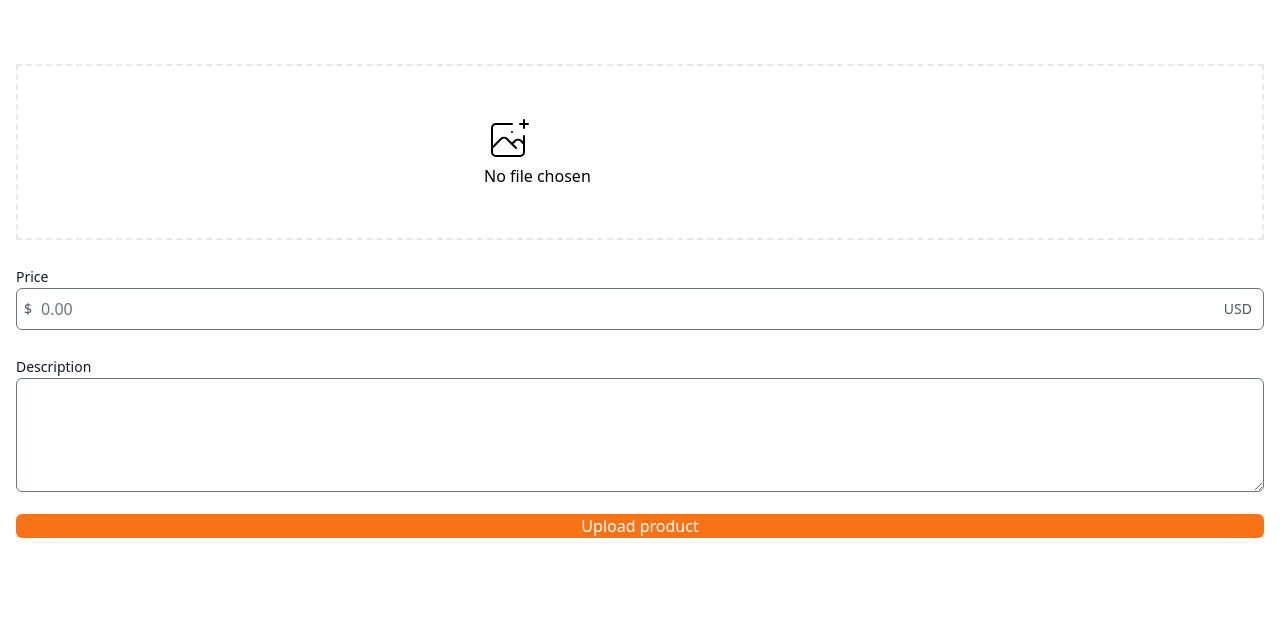
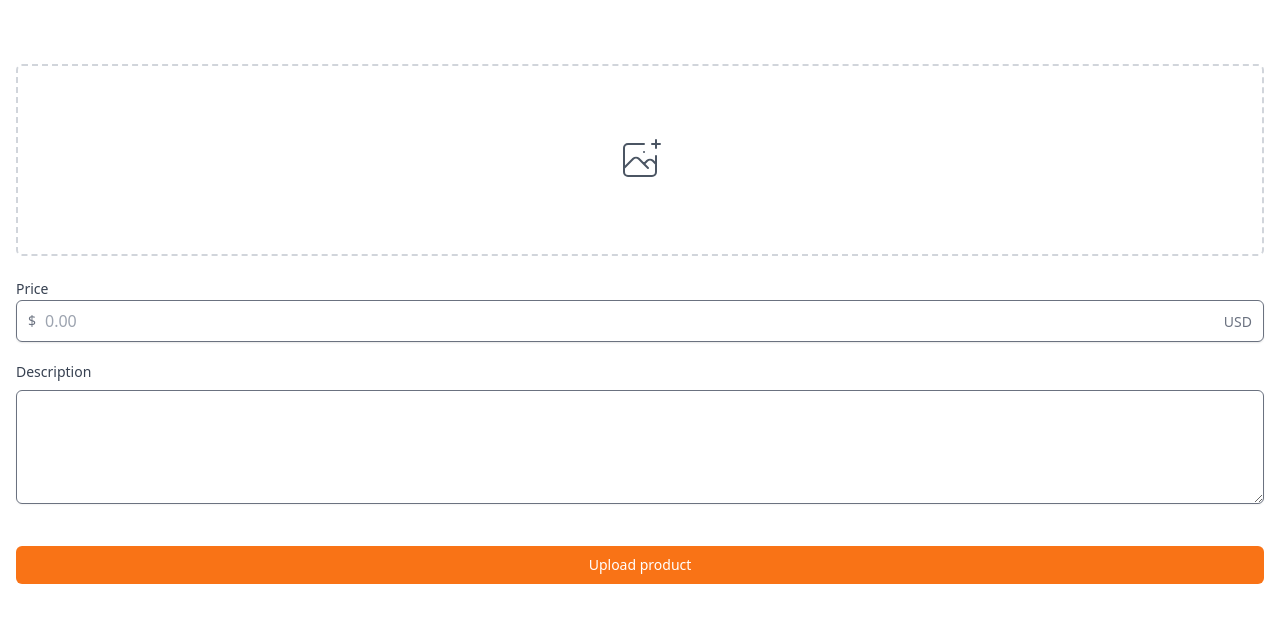
Before and after one commit to ysjkof/nmd-carrot-market, a Next.js app: page /items/upload in a window 1280 px wide. Shown: the top 622 px of the page. Built offline with nearby package versions, Linux system fonts and the light colour scheme.

Commit message:
#5.5 Upload Item, 니코 스타일

```diff
--- a/pages/items/upload.tsx
+++ b/pages/items/upload.tsx
@@ -2,9 +2,9 @@ import type { NextPage } from "next";
 
 const Upload: NextPage = () => {
   return (
-    <div className="mt-16 px-4">
-      <div className="flex h-44 items-center justify-center border-2 border-dashed hover:border-orange-600">
-        <label>
+    <div className="py-16 px-4">
+      <div>
+        <label className="flex h-48 w-full cursor-pointer items-center justify-center rounded-md border-2 border-dashed border-gray-300 text-gray-600 hover:border-orange-500 hover:text-orange-500">
           <svg
             className="h-12 w-12"
             stroke="currentColor"
@@ -19,36 +19,40 @@ const Upload: NextPage = () => {
               strokeLinejoin="round"
             />
           </svg>
-
-          <input type="file" className="file:hidden" />
+          <input type="file" className="hidden" />
         </label>
       </div>
-      <div className="my-6">
-        <label className="text-sm text-gray-900">Price</label>
-        <div className="flex items-center ">
-          <div className="absolute px-2 text-sm text-gray-600">
-            <span>$</span>
+      <div className="my-5">
+        <label htmlFor="price" className="mb-1 text-sm text-gray-700">
+          Price
+        </label>
+        <div className="relative flex items-center rounded-md shadow-sm">
+          <div className="pointer-events-none absolute flex items-center justify-center pl-3 ">
+            <span className="text-sm text-gray-500">$</span>
           </div>
           <input
+            id="price"
             type="text"
             placeholder="0.00"
-            className="w-full rounded-md px-6 text-gray-500 hover:ring-2 hover:ring-orange-500 hover:ring-offset-2 focus:border-orange-500 focus:ring-2 focus:ring-orange-500 "
+            className="w-full appearance-none rounded-md py-2 pl-7 placeholder-gray-400 shadow-sm focus:border-orange-500 focus:ring-orange-500 "
           />
-          <div className="absolute right-5 px-2 text-sm text-gray-600">
-            <span>USD</span>
+          <div className="absolute right-0 pr-3 ">
+            <span className="text-sm text-gray-500">USD</span>
           </div>
         </div>
       </div>
       <div className="mb-4">
-        <label className="text-sm text-gray-900">Description</label>
+        <label className="mb-1 block text-sm font-medium text-gray-700">
+          Description
+        </label>
         <div>
           <textarea
-            className="w-full rounded-md hover:ring-2 hover:ring-orange-500 hover:ring-offset-2 focus:border-orange-500 focus:ring-2 focus:ring-orange-500"
+            className="mt-1 w-full rounded-md shadow-sm focus:border-orange-500 focus:ring-orange-500"
             rows={4}
           />
         </div>
       </div>
-      <button className="w-full rounded-md bg-orange-500 text-white hover:bg-orange-600 hover:ring-2 hover:ring-orange-500 hover:ring-offset-2">
+      <button className="mt-5 w-full rounded-md border border-transparent bg-orange-500 py-2 px-4 text-sm font-medium text-white hover:bg-orange-600 focus:outline-none focus:ring-2 focus:ring-orange-500 focus:ring-offset-2">
         Upload product
       </button>
     </div>
```
